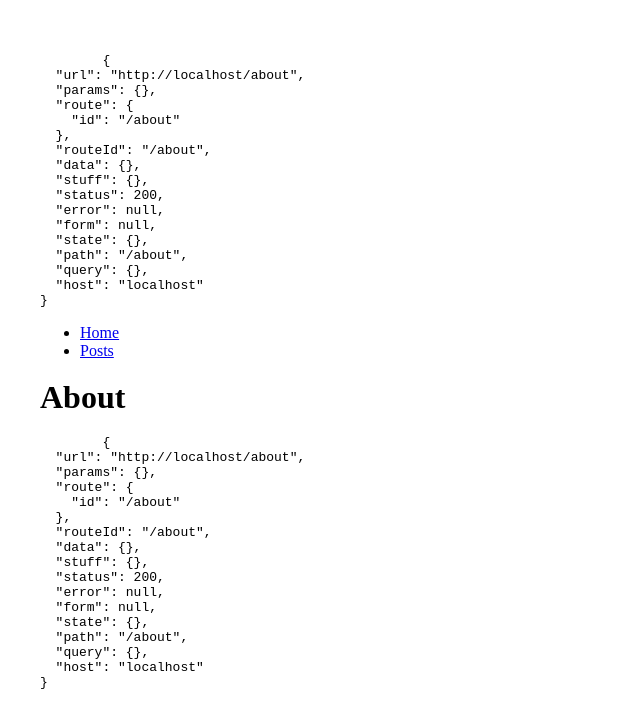
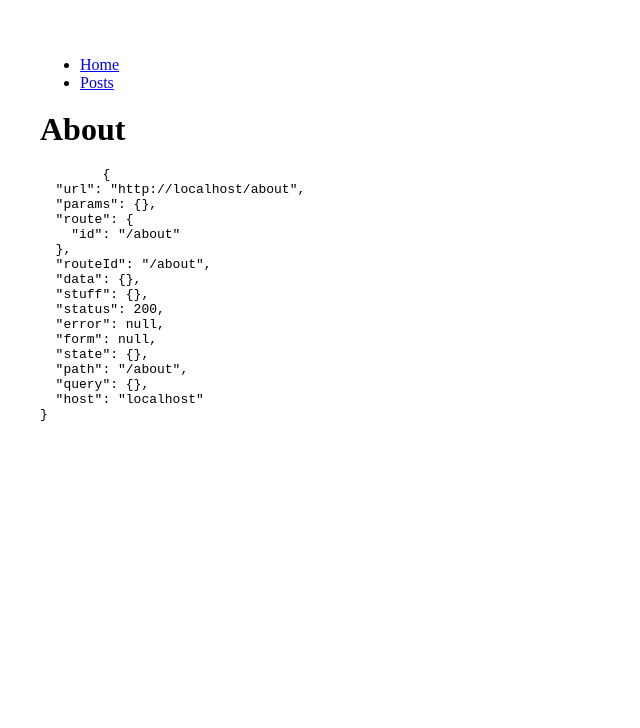
Before and after one commit to ngogiaphat/GettingStartedWithSvelte, a SvelteKit app: page /about in a window 1280 px wide. Shown: the top 728 px of the page, without its empty margins (0-640 px from the left). Built offline with nearby package versions, Linux system fonts and the light colour scheme.

Commit message:
complete layout

```diff
--- a/src/routes/+layout.svelte
+++ b/src/routes/+layout.svelte
@@ -2,9 +2,6 @@
 	import '../app.css';
 	import {page} from '$app/stores';
 </script>
-<pre>
-	{JSON.stringify($page, null, 2)}
-</pre>
 <svelte:head>
 	<title>
 		{$page.data.post?.title}
@@ -13,10 +10,14 @@
 <nav>
 	<ul>
 		<li>
-			<a href = "/">Home</a>
+			<a href = "/">
+				Home
+			</a>
 		</li>
 		<li>
-			<a href = "/posts">Posts</a>
+			<a href = "/posts">
+				Posts
+			</a>
 		</li>
 	</ul>
 </nav>
```
